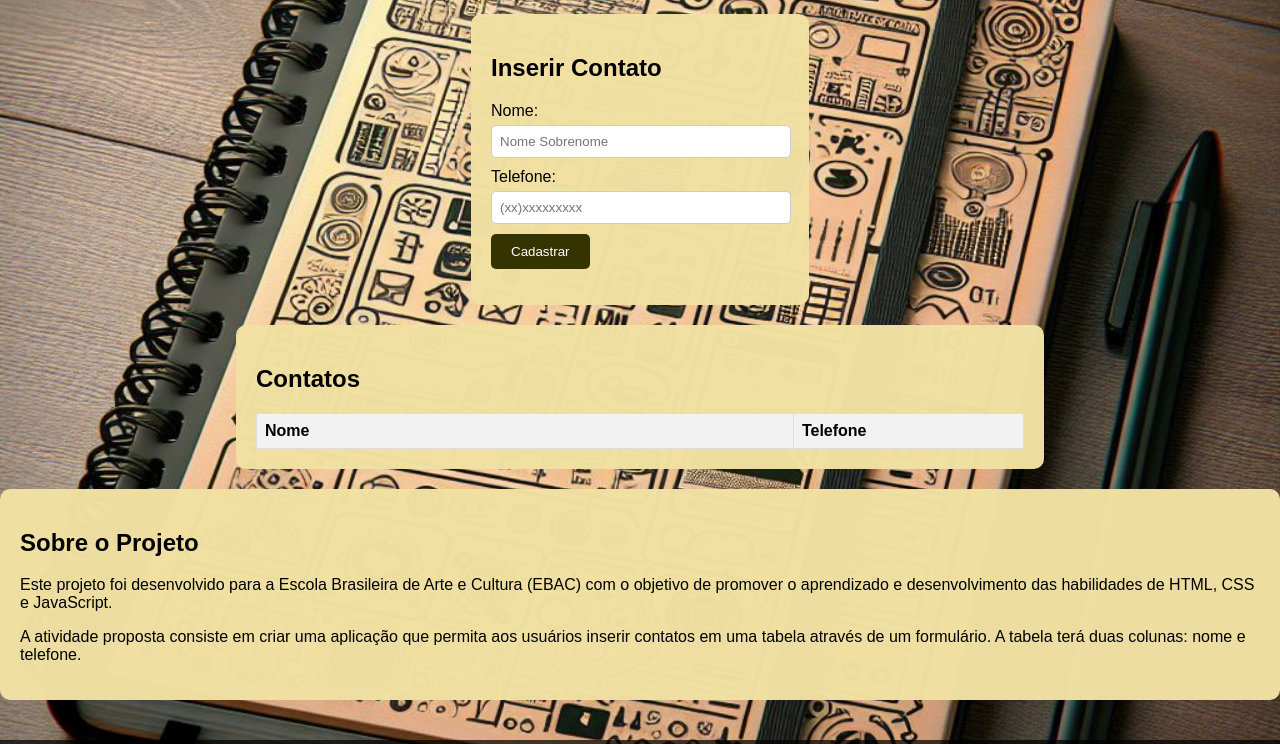
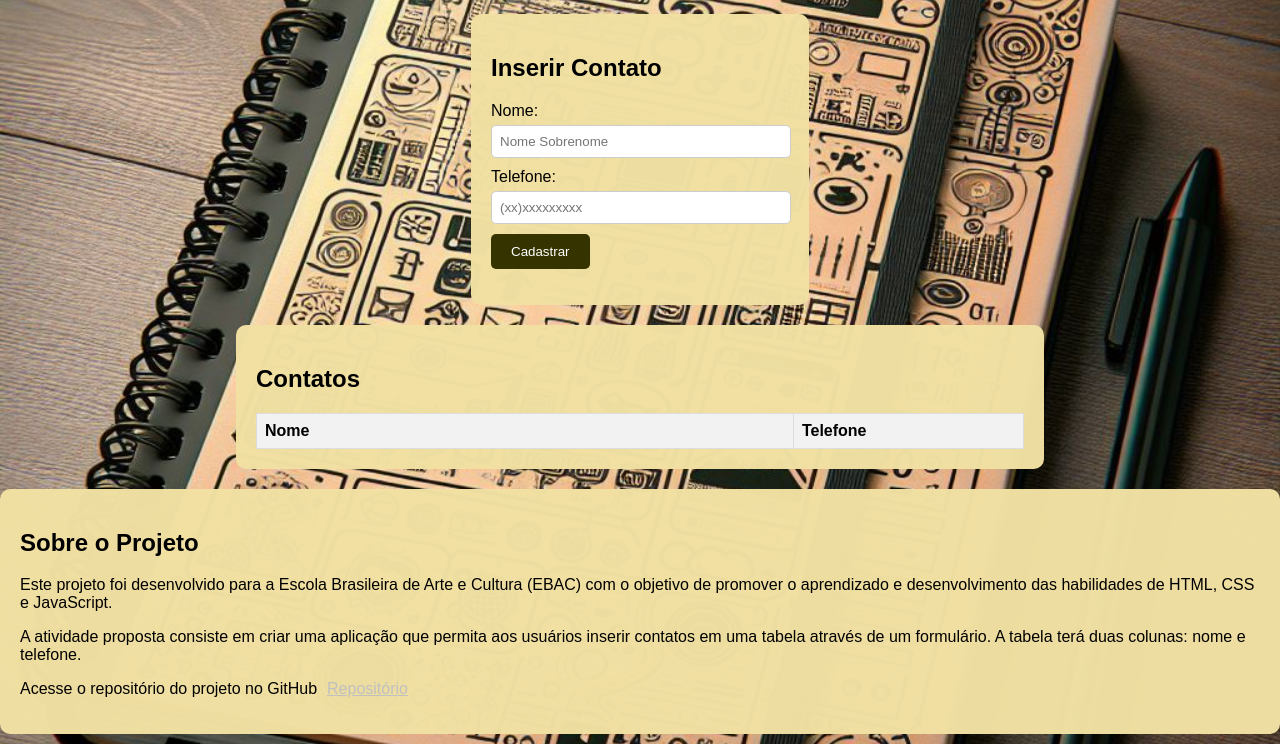
Before and after one commit to TalisonAmorim/Projeto2_HTML_JS_EBAC, a plain HTML site: page index.html in a window 1280 px wide. Shown: the part 86-830 px from the top of the page. Drawn offline with Linux system fonts and the light colour scheme.

Commit message:
link repositório

```diff
--- a/index.html
+++ b/index.html
@@ -51,6 +51,7 @@
             <h2>Sobre o Projeto</h2>
             <p>Este projeto foi desenvolvido para a Escola Brasileira de Arte e Cultura (EBAC) com o objetivo de promover o aprendizado e desenvolvimento das habilidades de HTML, CSS e JavaScript.</p>
             <p>A atividade proposta consiste em criar uma aplicação que permita aos usuários inserir contatos em uma tabela através de um formulário. A tabela terá duas colunas: nome e telefone.</p>
+            <p>Acesse o repositório do projeto no GitHub<a class="icoRedes" href="https://github.com/TalisonAmorim/Projeto2_HTML_JS_EBAC" target="_blank">Repositório</a></p>
         </div>
         </section>
   </div>
--- a/styles.css
+++ b/styles.css
@@ -68,6 +68,10 @@ body {
     padding: 20px;
     border-radius: 10px;
     margin-bottom: 20px;
+  }
+
+  .about-container p a:hover{
+    color: #353400;
   }
 
   .form-container input {
```
